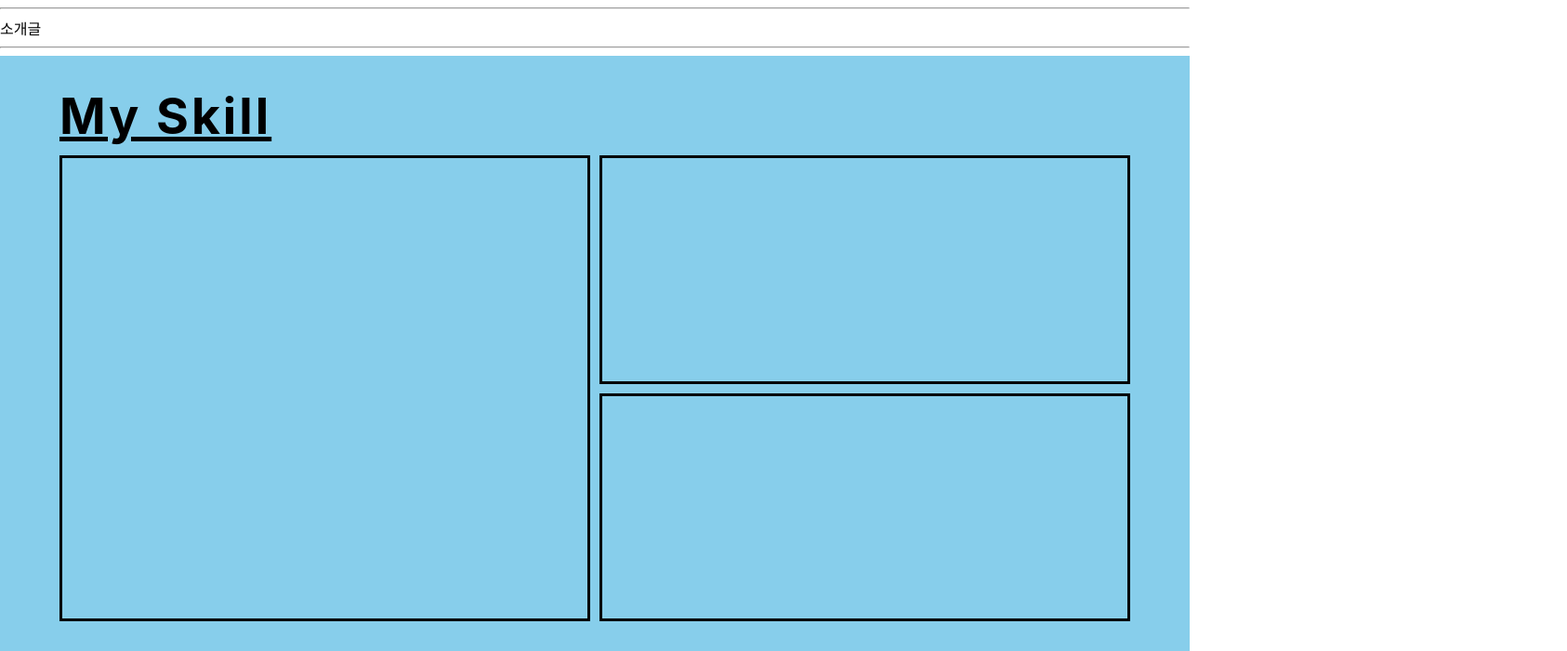
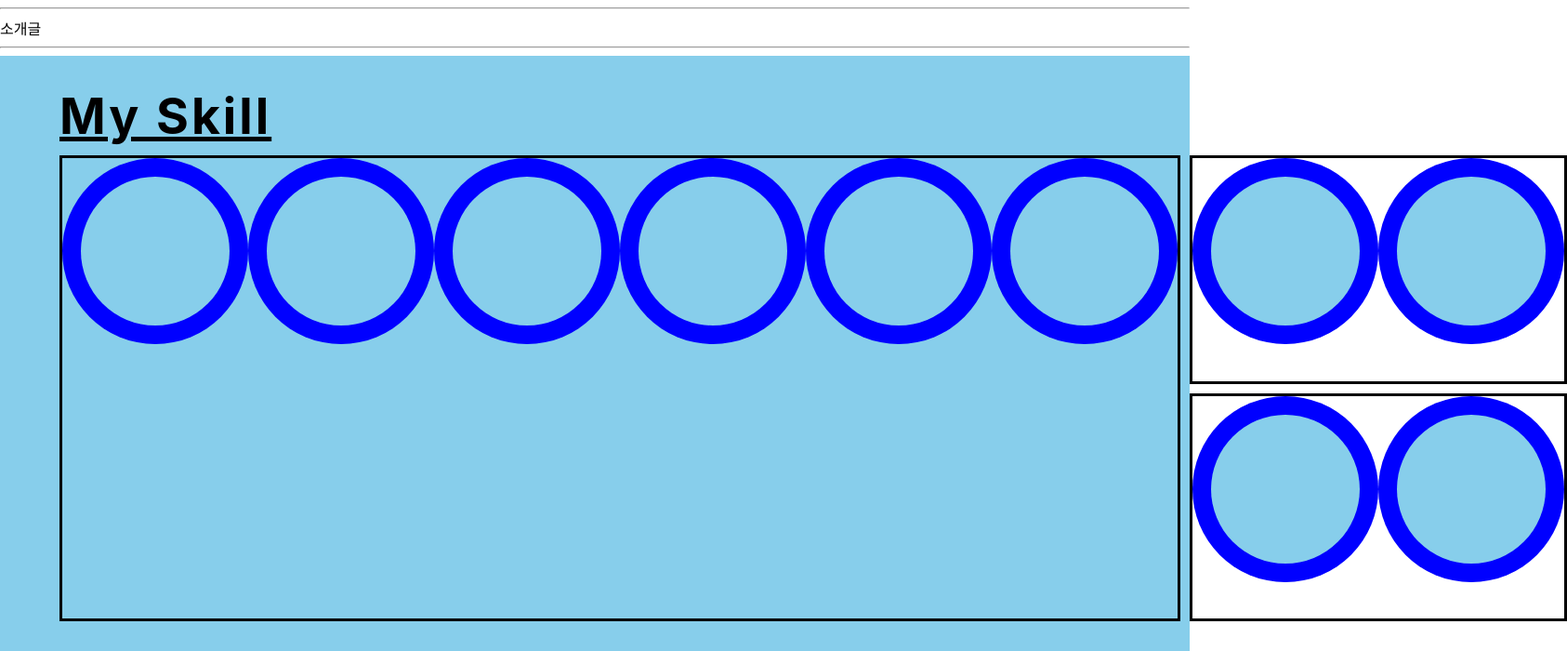
Before and after one commit to NCuber/portfolio, a React (Create React App) app: page / in a window 1280 px wide. Shown: the top 700 px of the page at 93% size, 1686 px wide, since content can reach past the window. Built offline with nearby package versions, Linux system fonts and the light colour scheme.

Commit message:
Update Techjs

```diff
--- a/src/components/Tech.js
+++ b/src/components/Tech.js
@@ -1,4 +1,7 @@
 import styled from "styled-components";
+import {useSpring, animated} from "react-spring";
+
+{/* --------- 스타일 선언부 --------- */}
 
 const Main = styled.div`
   width: 100%;
@@ -11,7 +14,13 @@ const Main = styled.div`
 }
 `;
 
-
+const Title = styled.div`
+  font-size: 40pt;
+  text-decoration: underline;
+  font-weight: bold;
+  letter-spacing: 3px;
+  grid-column: 1/3;
+`;
 
 const List = styled.div`
   display: grid;
@@ -24,38 +33,101 @@ const List = styled.div`
 
 `;
 
-const Title = styled.div`
-  font-size: 40pt;
-  text-decoration: underline;
-  font-weight: bold;
-  letter-spacing: 3px;
-  grid-column: 1/3;
+const Circle = styled(animated.div)`
 
-  // text-shadow: 2px 2px;
-  // word-spacing: 단어 사이 간격
-  // text-align : 정렬
-  // line-height: 줄간격
+  position: relative;
+  display: flex;
+  width: 200px;
+  height:200px;
+  border-radius: 50%;
 `;
 
-const One1 = styled.div`
-  border-style: solid;
-  display: flex;
-  grid-row: 2/4;
+const Incircle = styled.div`
+  position: absolute;
+  top: 20px;
+  left: 20px;
+  text-align:center;
+  line-height: 160px;
+  width:160px;
+  height:160px;
+  overflow:hidden;
+  border-radius: 50%;
+  background: skyblue;
+`;
 
-`;
 const One = styled.div`
   border-style: solid;
   display: flex;
 `;
 
+
+
+
 const Tech = () => {
+  {/* --------- 변수 선언부 --------- */}
+
+  const {dono} = useSpring({
+    dono: 100,
+    from: { dono:0 },
+    config: 	{ mass: 1, tension: 150, friction: 70 },
+  });
+
+  {/* --------- 리턴 정의부 --------- */}
   return (
     <Main>
       <List>
         <Title>My Skill</Title>
-        <One1></One1>
-        <One></One>
-        <One></One>
+        <One style={{gridRow : '2/4'}}>
+          <Circle style={{background: dono.to(dono => `conic-gradient(blue ${dono}% , white ${dono}%)`)}}>
+            <Incircle>
+            </Incircle>
+          </Circle>
+
+          <Circle style={{background: dono.to(dono => `conic-gradient(blue ${dono}% , white ${dono}%)`)}}>
+            <Incircle>
+            </Incircle>
+          </Circle>
+
+          <Circle style={{background: dono.to(dono => `conic-gradient(blue ${dono}% , white ${dono}%)`)}}>
+            <Incircle>
+            </Incircle>
+          </Circle>
+
+          <Circle style={{background: dono.to(dono => `conic-gradient(blue ${dono}% , white ${dono}%)`)}}>
+            <Incircle>
+            </Incircle>
+          </Circle>
+
+          <Circle style={{background: dono.to(dono => `conic-gradient(blue ${dono}% , white ${dono}%)`)}}>
+            <Incircle>
+            </Incircle>
+          </Circle>
+
+          <Circle style={{background: dono.to(dono => `conic-gradient(blue ${dono}% , white ${dono}%)`)}}>
+            <Incircle>
+            </Incircle>
+          </Circle>
+        </One>
+        <One>
+        <Circle style={{background: dono.to(dono => `conic-gradient(blue ${dono}% , white ${dono}%)`)}}>
+            <Incircle>
+            </Incircle>
+          </Circle>
+          <Circle style={{background: dono.to(dono => `conic-gradient(blue ${dono}% , white ${dono}%)`)}}>
+            <Incircle>
+            </Incircle>
+          </Circle>
+        </One>
+        <One>
+        <Circle style={{background: dono.to(dono => `conic-gradient(blue ${dono}% , white ${dono}%)`)}}>
+            <Incircle>
+            </Incircle>
+          </Circle>
+          <Circle style={{background: dono.to(dono => `conic-gradient(blue ${dono}% , white ${dono}%)`)}}>
+            <Incircle>
+            </Incircle>
+          </Circle>
+        </One>
       </List>
     </Main>
   );
```
